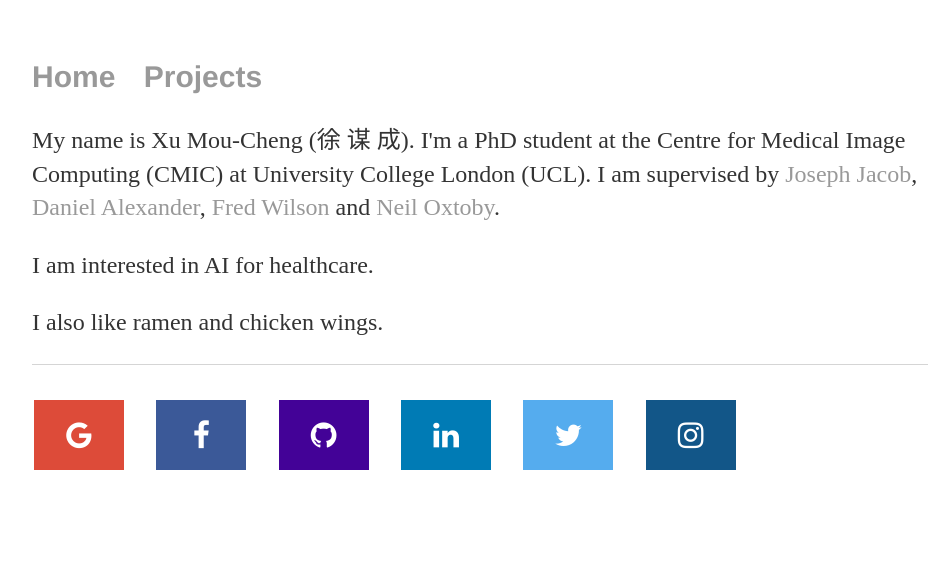
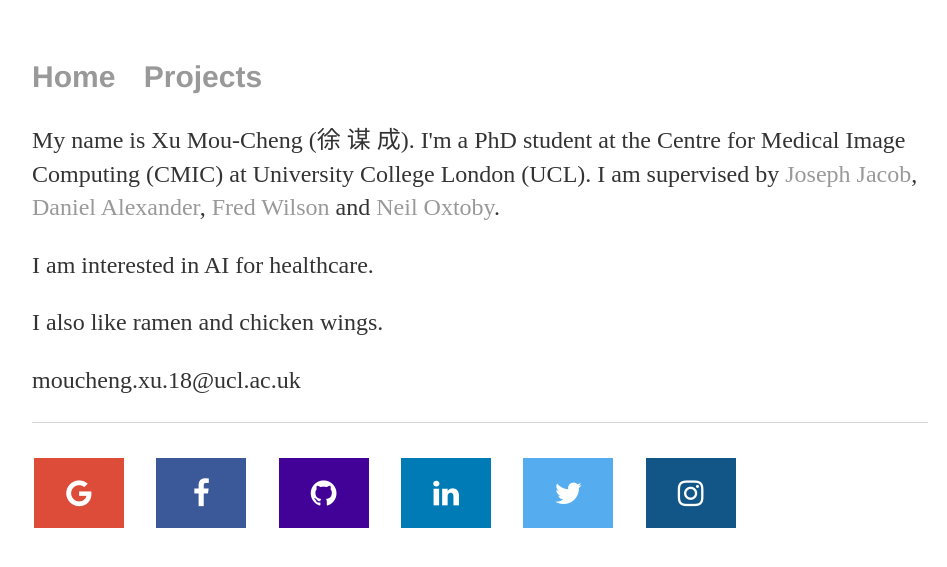
Before and after one commit to moucheng2017/mouchengxu.github.io, a Jekyll site: the page built from index.html, in a window 1280 px wide. Shown: the top 567 px of the page, without its empty margins (160-1107 px from the left). Built offline with Jekyll 4.4.1, drawn with Linux system fonts in a browser that asks for light colours.

Commit message:
Update index.html

```diff
--- a/index.html
+++ b/index.html
@@ -11,5 +11,6 @@ title: Mou-Cheng Xu
 		<a href="https://scholar.google.com/citations?user=uWfRPHEAAAAJ&hl=en">Neil Oxtoby</a>.</p>
 	<p>I am interested in AI for healthcare.</p>
 	<p>I also like ramen and chicken wings.</p>
+	<p>moucheng.xu.18@ucl.ac.uk</p>
 <!-- 	<img src="gsk.png" alt="gsk logo" width="120" height="100" style="vertical-align:top; float:right"> -->
 </div><!-- /.blurb -->
```
